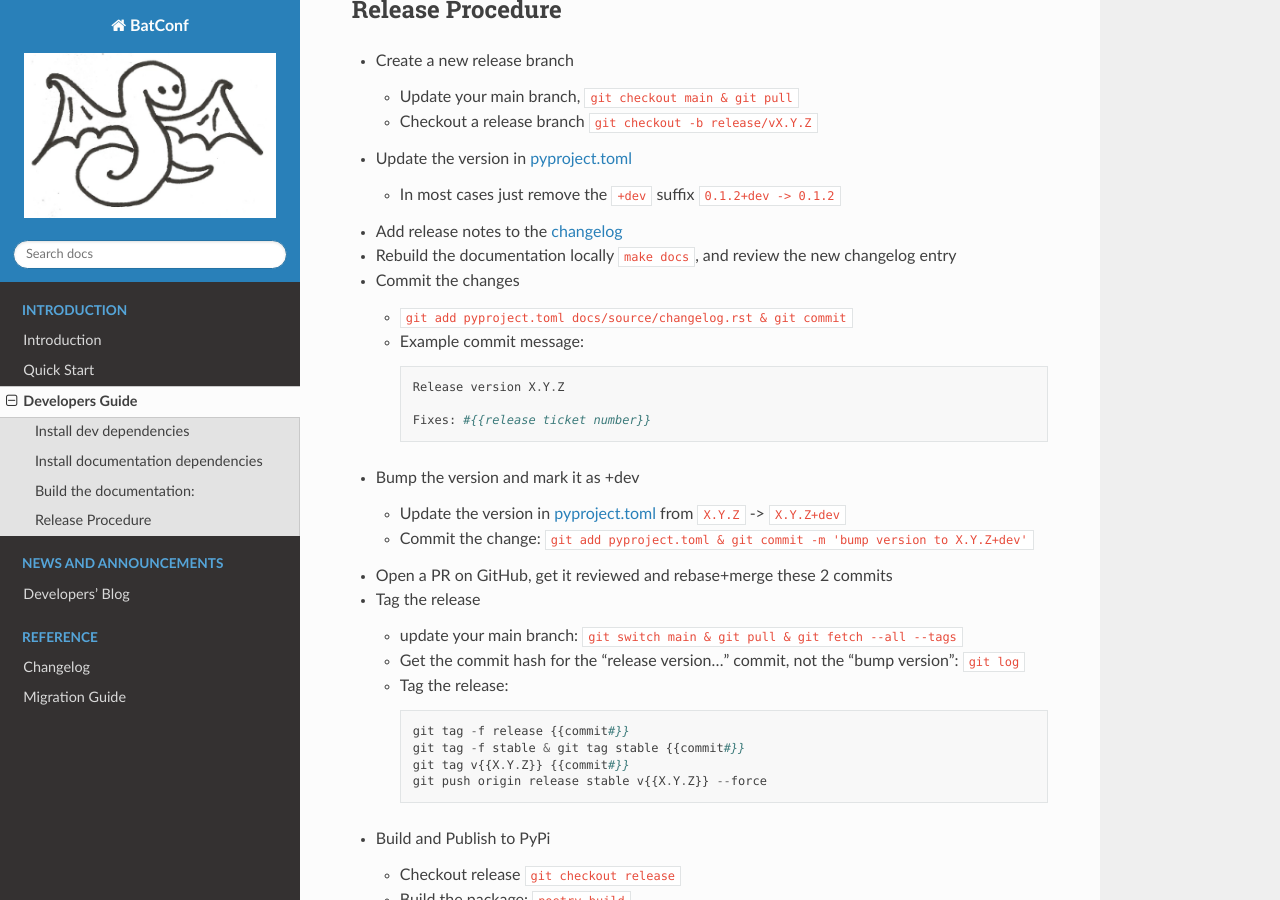
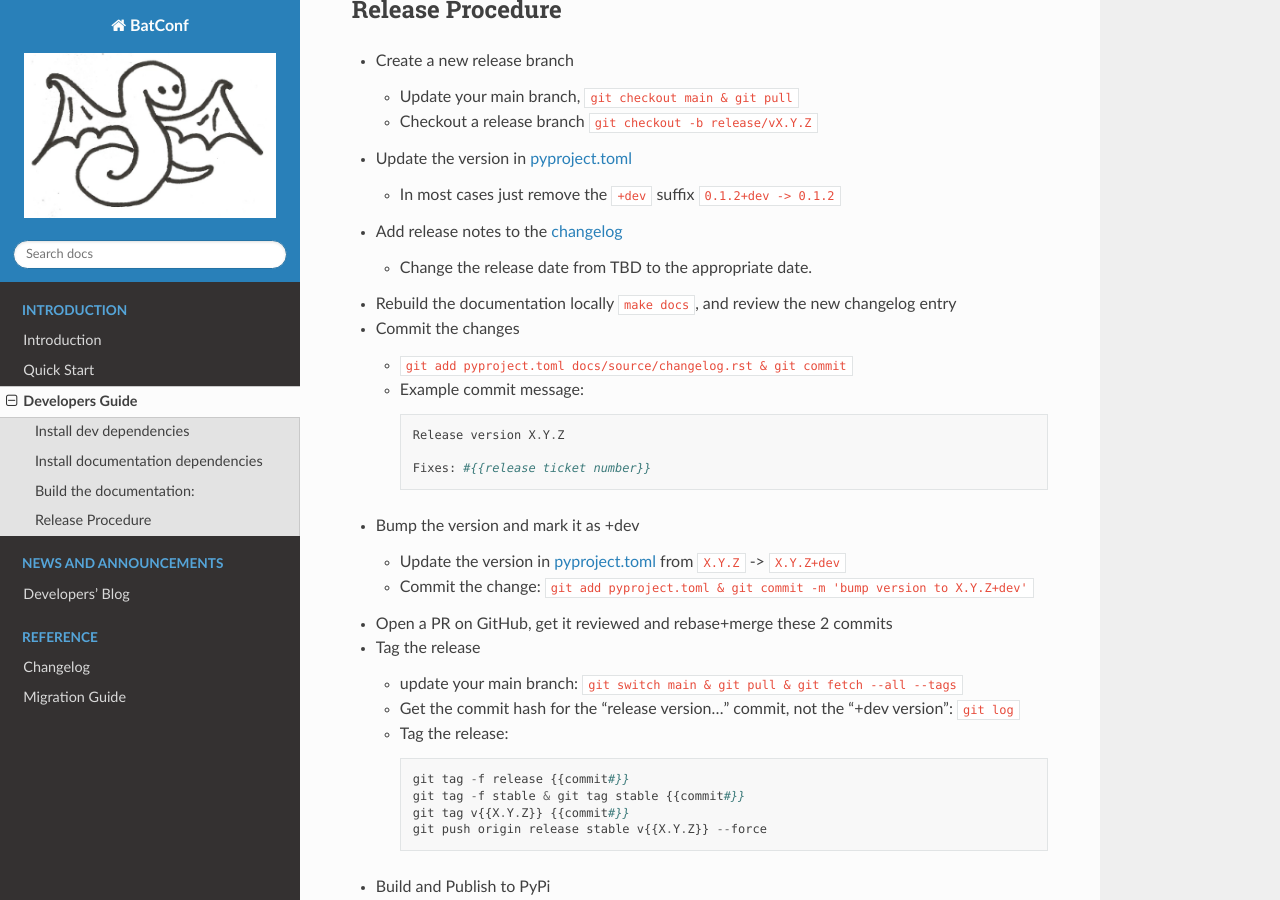
Before and after one commit to lundybernard/batconf, a Sphinx documentation site: the page built from docs/source/devguide.md, in a window 1280 px wide and 900 px high, scrolled down 548 px. Built offline with Sphinx 7.4.7 and the Read the Docs theme 3.1.0, drawn with Linux system fonts in a browser that asks for light colours; pages that are not in the unit, such as notebooks, are missing from menus.

Commit message:
update dev guide to include changelog release date
Fixes: #97

Co-authored-by: Lauren Moore <tomato-gits@users.noreply.github.com>

````diff
--- a/docs/source/devguide.md
+++ b/docs/source/devguide.md
@@ -29,6 +29,7 @@ Information to assist developers working to maintain and improve BatConf
 * Update the version in {gh-file}`pyproject.toml <pyproject.toml>`
   * In most cases just remove the `+dev` suffix `0.1.2+dev -> 0.1.2`
 * Add release notes to the {gh-file}`changelog <docs/source/changelog.rst>`
+  * Change the release date from TBD to the appropriate date.
 * Rebuild the documentation locally `make docs`,
   and review the new changelog entry
 * Commit the changes
@@ -48,7 +49,7 @@ Information to assist developers working to maintain and improve BatConf
   * update your main branch:
     `git switch main & git pull & git fetch --all --tags`
   * Get the commit hash for the "release version..." commit,
-    not the "bump version": `git log`
+    not the "+dev version": `git log`
   * Tag the release:
     ```
     git tag -f release {{commit#}}
````
